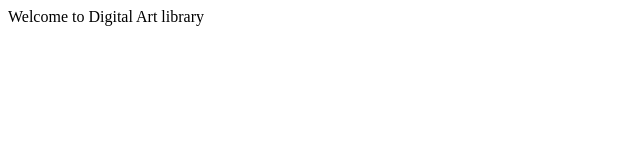
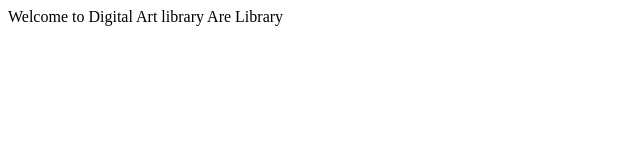
Before and after one commit to adekola123/adekola123, a plain HTML site: page index.html in a window 1280 px wide. Shown: the full height of the page, 0-640 px from the left. Drawn offline with Linux system fonts and the light colour scheme.

Commit message:
i added art library

```diff
--- a/index.html
+++ b/index.html
@@ -2,4 +2,7 @@
 
   Welcome to Digital Art library
 
+
+  Are Library
+
 </html>
```
